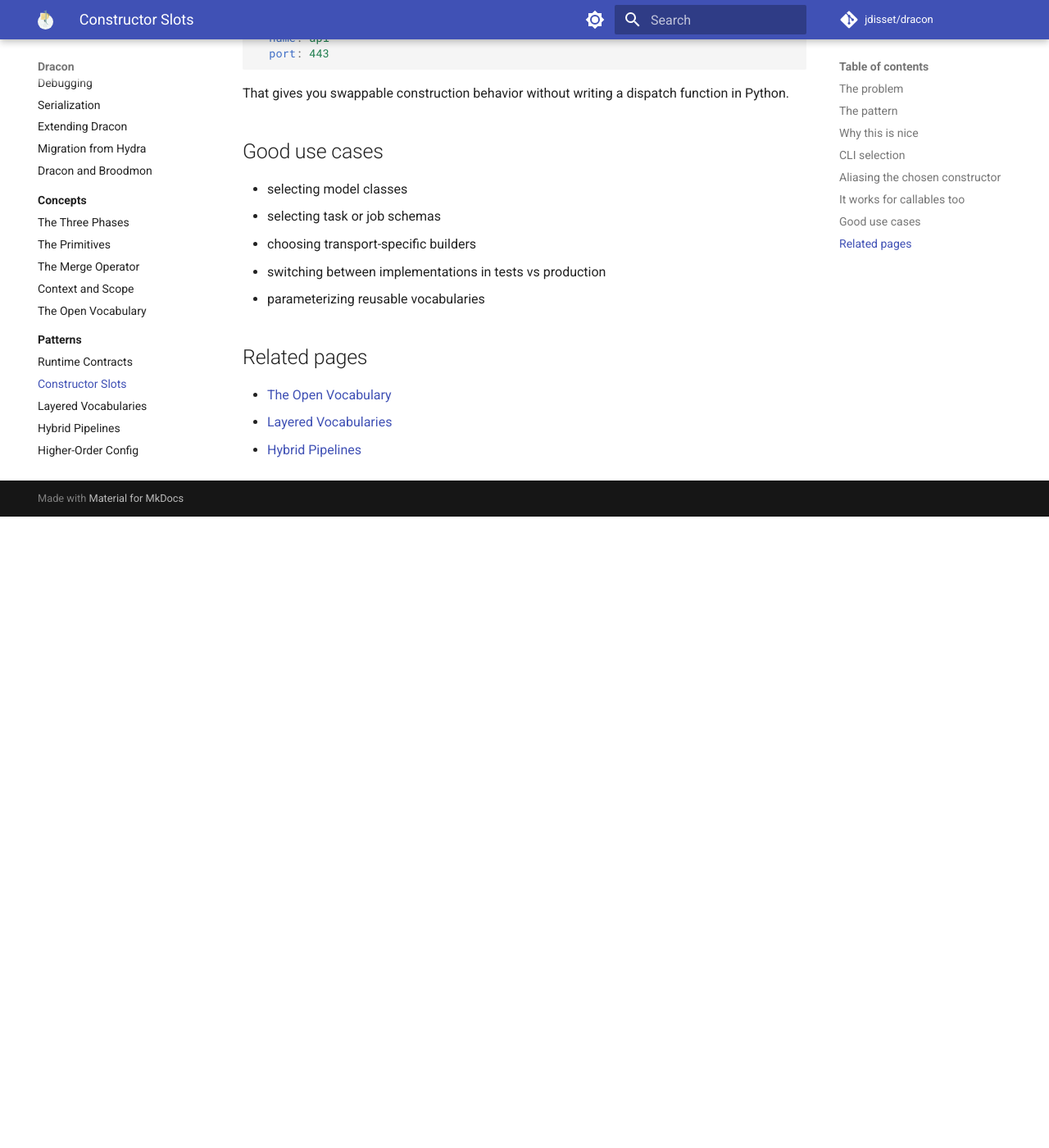
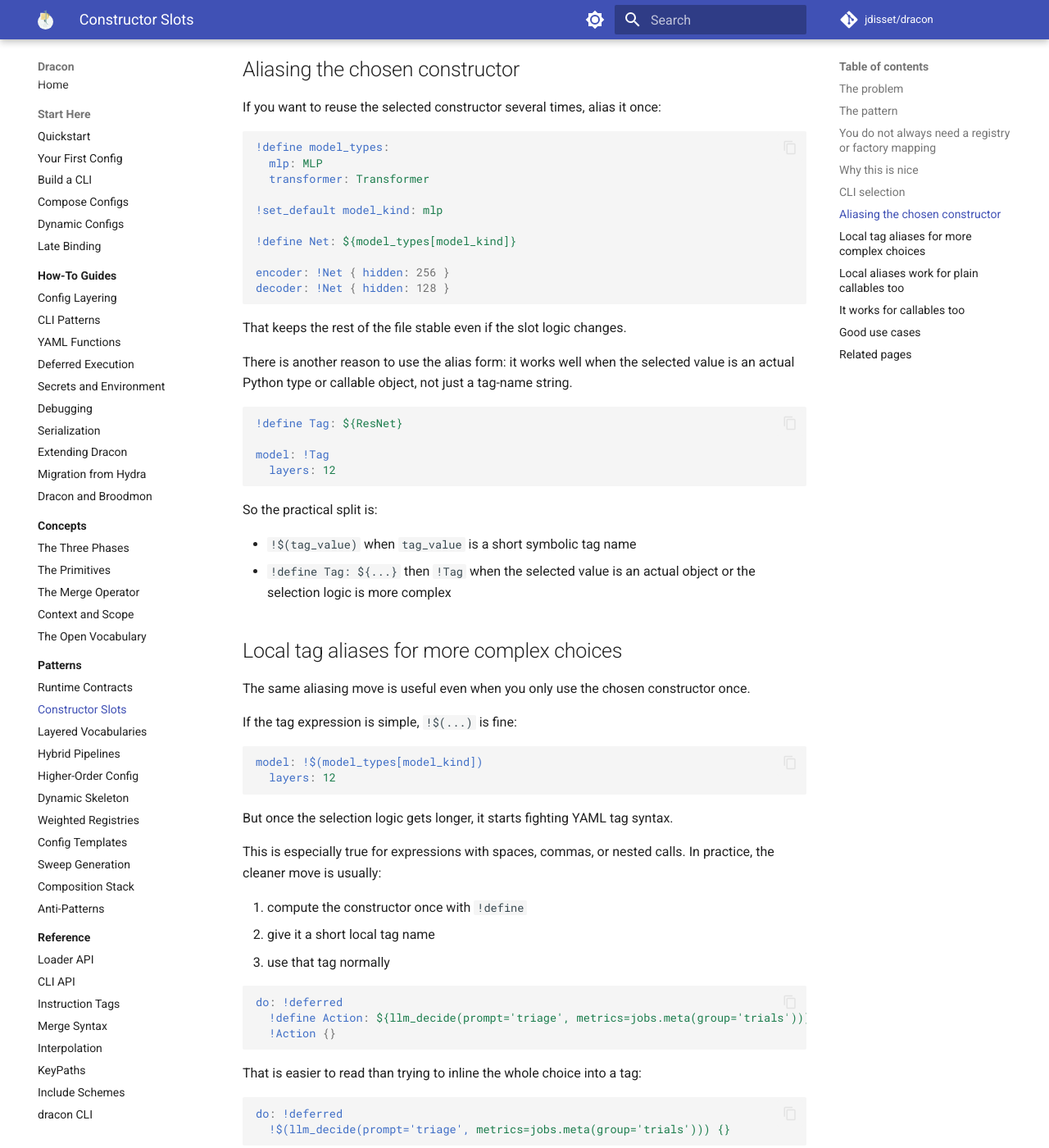
Before and after one commit to jdisset/dracon, an MkDocs documentation site: the page built from docs/patterns/constructor-slots.md, in a window 1280 px wide and 1400 px high, scrolled down 2549 px. Shown: the whole window at 82% size. Built offline with MkDocs 1.6.1 and Material for MkDocs 9.7.7, drawn with Linux system fonts in a browser that asks for light colours; comment, search, counter and statistics services are not loaded; before the commit the page ends 3179 px from its top, so only the background shows below that; some of the changed text lies outside the part shown.

Commit message:
updated a few patterns in doc

````diff
--- a/docs/patterns/constructor-slots.md
+++ b/docs/patterns/constructor-slots.md
@@ -40,6 +40,40 @@ model: !ResNet
 If `model_kind` is `transformer`, the tag resolves to `!Transformer` instead.
 
 That means the body stays normal YAML. Only the constructor slot is dynamic.
+
+## You do not always need a registry or factory mapping
+
+For short internal cases, a plain symbolic tag variable is enough:
+
+```yaml
+!set_default tag_value: ResNet
+
+model: !$(tag_value)
+  layers: 12
+```
+
+There is no factory here and no lookup table. `tag_value` just resolves to the tag name you want.
+
+This is fine when:
+
+- the config author already knows the allowed tags
+- you do not mind exposing raw constructor names
+- you want the shortest possible form
+
+The mapping form is still useful when you want a safer public interface:
+
+```yaml
+!define model_types:
+  resnet: ResNet
+  transformer: Transformer
+
+!set_default model_kind: resnet
+
+model: !$(model_types[model_kind])
+  layers: 12
+```
+
+Now the user selects `resnet`, not the raw Python-facing name `ResNet`.
 
 ## Why this is nice
 
@@ -101,6 +135,68 @@ decoder: !Net { hidden: 128 }
 
 That keeps the rest of the file stable even if the slot logic changes.
 
+There is another reason to use the alias form: it works well when the selected value is an actual Python type or callable object, not just a tag-name string.
+
+```yaml
+!define Tag: ${ResNet}
+
+model: !Tag
+  layers: 12
+```
+
+So the practical split is:
+
+- `!$(tag_value)` when `tag_value` is a short symbolic tag name
+- `!define Tag: ${...}` then `!Tag` when the selected value is an actual object or the selection logic is more complex
+
+## Local tag aliases for more complex choices
+
+The same aliasing move is useful even when you only use the chosen constructor once.
+
+If the tag expression is simple, `!$(...)` is fine:
+
+```yaml
+model: !$(model_types[model_kind])
+  layers: 12
+```
+
+But once the selection logic gets longer, it starts fighting YAML tag syntax.
+
+This is especially true for expressions with spaces, commas, or nested calls. In practice, the cleaner move is usually:
+
+1. compute the constructor once with `!define`
+2. give it a short local tag name
+3. use that tag normally
+
+```yaml
+do: !deferred
+  !define Action: ${llm_decide(prompt='triage', metrics=jobs.meta(group='trials'))}
+  !Action {}
+```
+
+That is easier to read than trying to inline the whole choice into a tag:
+
+```yaml
+do: !deferred
+  !$(llm_decide(prompt='triage', metrics=jobs.meta(group='trials'))) {}
+```
+
+The alias form also gives you a nice place to inspect or override the chosen constructor if needed.
+
+## Local aliases work for plain callables too
+
+You can also promote a callable into a short local tag name before invoking it:
+
+```yaml
+!define Decide: ${llm_decide}
+
+decision: !Decide
+  prompt: triage
+  metrics: ${jobs.meta(group='trials')}
+```
+
+This is often the nicest way to call a `!fn:path` value with a larger argument mapping.
+
 ## It works for callables too
 
 Constructor slots are not limited to Python types.
````
Also changed, not shown: docs/concepts/open-vocabulary.md (+41 -0 lines), docs/guides/deferred-execution.md (+18 -0 lines), docs/guides/yaml-functions.md (+41 -0 lines), docs/tutorials/04-dynamic-configs.md (+11 -0 lines), docs/tutorials/05-late-binding.md (+10 -0 lines).
